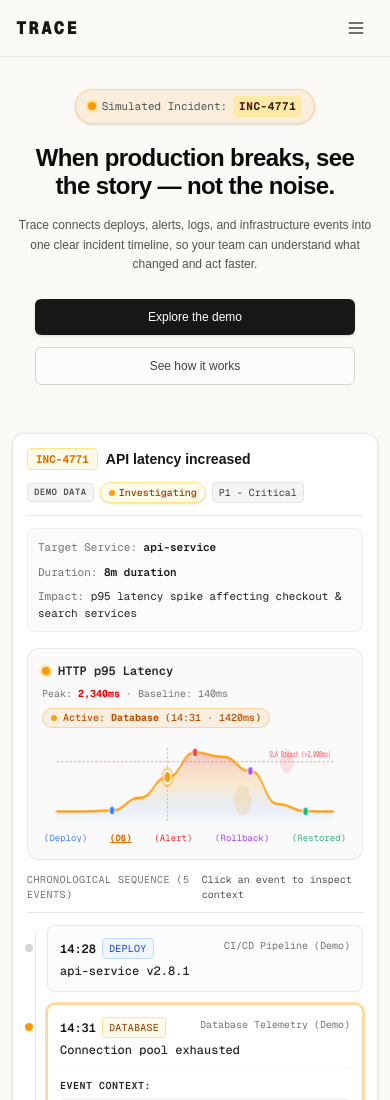
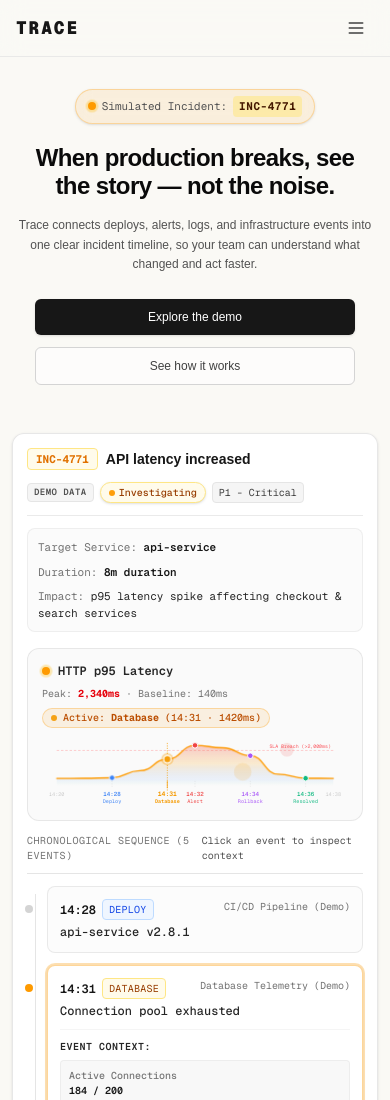
Before and after one commit to NADAVAPALLI-SAI-PRANAV-BHASKAR/TRACE-FRONTEND-CHALLENGE, a Next.js app: page / in a window 390 px wide. Shown: the top 1100 px of the page. Built offline with nearby package versions, Linux system fonts and the light colour scheme.

Commit message:
Polish responsive layouts

```diff
--- a/components/LatencyChart.tsx
+++ b/components/LatencyChart.tsx
@@ -55,16 +55,17 @@
 export function LatencyChart({ data, selectedEventId, onSelectEvent }: LatencyChartProps) {
   const maxLatency = Math.max(...data.map((d) => d.latencyMs));
   const minLatency = Math.min(...data.map((d) => d.latencyMs));
-  const chartHeight = 85;
+  const graphAreaHeight = 78;
+  const totalSvgHeight = 112;
   const chartWidth = 500;
   const paddingX = 24;
-  const paddingY = 14;
+  const paddingY = 12;
 
   const points = data.map((d, index) => {
     const x = paddingX + (index / (data.length - 1)) * (chartWidth - paddingX * 2);
     // Invert y: high latency is near the top
     const normalizedY = (d.latencyMs - minLatency) / (maxLatency - minLatency || 1);
-    const y = chartHeight - paddingY - normalizedY * (chartHeight - paddingY * 2);
+    const y = graphAreaHeight - paddingY - normalizedY * (graphAreaHeight - paddingY * 2);
     return { x, y, ...d };
   });
 
@@ -79,7 +80,7 @@
   }, "");
 
   // Area under the curve
-  const areaD = `${pathD} L ${points[points.length - 1].x} ${chartHeight - 2} L ${points[0].x} ${chartHeight - 2} Z`;
+  const areaD = `${pathD} L ${points[points.length - 1].x} ${graphAreaHeight} L ${points[0].x} ${graphAreaHeight} Z`;
 
   const activePoint = points.find((pt) => pt.eventId && pt.eventId === selectedEventId);
 
@@ -117,12 +118,11 @@
         )}
       </div>
 
-      <div className="relative w-full overflow-hidden">
+      <div className="relative w-full">
         <svg
-          viewBox={`0 0 ${chartWidth} ${chartHeight}`}
-          className="w-full h-22 overflow-visible cursor-pointer select-none"
-          preserveAspectRatio="none"
-          aria-label="API Latency trend chart synchronized with timeline events"
+          viewBox={`0 0 ${chartWidth} ${totalSvgHeight}`}
+          className="w-full h-auto overflow-visible select-none"
+          aria-label="API Latency trend chart with exact-aligned timestamp nodes"
           role="img"
         >
           <defs>
@@ -144,9 +144,9 @@
           {/* SLA Threshold Reference Line (2000ms) */}
           <line
             x1={paddingX}
-            y1={chartHeight - paddingY - ((2000 - minLatency) / (maxLatency - minLatency)) * (chartHeight - paddingY * 2)}
+            y1={graphAreaHeight - paddingY - ((2000 - minLatency) / (maxLatency - minLatency)) * (graphAreaHeight - paddingY * 2)}
             x2={chartWidth - paddingX}
-            y2={chartHeight - paddingY - ((2000 - minLatency) / (maxLatency - minLatency)) * (chartHeight - paddingY * 2)}
+            y2={graphAreaHeight - paddingY - ((2000 - minLatency) / (maxLatency - minLatency)) * (graphAreaHeight - paddingY * 2)}
             stroke="currentColor"
             strokeDasharray="4 3"
             className="text-red-400/50 dark:text-red-500/50"
@@ -154,7 +154,7 @@
           />
           <text
             x={chartWidth - paddingX - 4}
-            y={chartHeight - paddingY - ((2000 - minLatency) / (maxLatency - minLatency)) * (chartHeight - paddingY * 2) - 4}
+            y={graphAreaHeight - paddingY - ((2000 - minLatency) / (maxLatency - minLatency)) * (graphAreaHeight - paddingY * 2) - 4}
             textAnchor="end"
             className="fill-red-500 dark:fill-red-400 text-[8px] font-mono opacity-80"
           >
@@ -171,7 +171,7 @@
                 x1={activePoint.x}
                 y1={paddingY - 4}
                 x2={activePoint.x}
-                y2={chartHeight - 4}
+                y2={graphAreaHeight + 8}
                 stroke={activePoint.eventId && EVENT_COLORS[activePoint.eventId] ? EVENT_COLORS[activePoint.eventId].fill : "rgba(245, 158, 11, 0.6)"}
                 strokeWidth="1.5"
                 strokeDasharray="2 2"
@@ -243,58 +243,81 @@
 
             return null;
           })}
+          {/* Exact-aligned Axis Timestamps and Node Labels inside SVG */}
+          {points.map((pt, i) => {
+            const hasEvent = Boolean(pt.eventId);
+            const isSelected = pt.eventId && pt.eventId === selectedEventId;
+            const config = pt.eventId ? EVENT_COLORS[pt.eventId] : null;
+
+            // Only render timestamp labels for start, end, and incident events
+            if (i === 0 || i === points.length - 1 || hasEvent) {
+              const labelColor = isSelected
+                ? config?.fill || "#ffffff"
+                : config
+                ? config.fill
+                : "currentColor";
+
+              return (
+                <g
+                  key={`label-${i}`}
+                  className={hasEvent ? "cursor-pointer" : "pointer-events-none"}
+                  onClick={() => pt.eventId && onSelectEvent?.(pt.eventId)}
+                >
+                  {/* Subtle connecting tick mark directly below dot */}
+                  {hasEvent && (
+                    <line
+                      x1={pt.x}
+                      y1={graphAreaHeight - paddingY + 4}
+                      x2={pt.x}
+                      y2={graphAreaHeight + 4}
+                      stroke={isSelected ? config?.fill || "currentColor" : "currentColor"}
+                      strokeWidth={isSelected ? 1.5 : 1}
+                      strokeDasharray={isSelected ? undefined : "2 2"}
+                      opacity={isSelected ? 0.8 : 0.25}
+                      className={isSelected ? "" : "text-neutral-400 dark:text-neutral-600"}
+                    />
+                  )}
+
+                  {/* Primary Timestamp directly under dot X */}
+                  <text
+                    x={pt.x}
+                    y={graphAreaHeight + 17}
+                    textAnchor="middle"
+                    className={`font-mono transition-all duration-150 select-none ${
+                      isSelected
+                        ? "font-bold text-[10.5px]"
+                        : hasEvent
+                        ? "font-semibold text-[9.5px] hover:opacity-100"
+                        : "text-[8.5px] fill-neutral-400 dark:fill-neutral-600"
+                    }`}
+                    fill={hasEvent ? labelColor : undefined}
+                    opacity={isSelected ? 1 : hasEvent ? 0.9 : 0.5}
+                  >
+                    {pt.time}
+                  </text>
+
+                  {/* Secondary Label (Deploy, DB, Alert, etc.) */}
+                  {hasEvent && config && (
+                    <text
+                      x={pt.x}
+                      y={graphAreaHeight + 28}
+                      textAnchor="middle"
+                      className={`font-mono text-[8.5px] transition-all duration-150 select-none ${
+                        isSelected ? "font-bold" : "font-medium"
+                      }`}
+                      fill={labelColor}
+                      opacity={isSelected ? 1 : 0.8}
+                    >
+                      {config.label}
+                    </text>
+                  )}
+                </g>
+              );
+            }
+
+            return null;
+          })}
         </svg>
-      </div>
-
-      {/* Axis timestamps synchronized with timeline events & colors */}
-      <div className="flex justify-between items-center text-[9px] sm:text-[10px] font-mono text-neutral-400 dark:text-neutral-500 mt-1.5 px-0.5 sm:px-1 overflow-x-hidden gap-1">
-        <span className="hidden xs:inline">14:20</span>
-        <button
-          type="button"
-          onClick={() => onSelectEvent?.("evt-1")}
-          className={`transition-all hover:underline truncate ${
-            selectedEventId === "evt-1" ? "text-blue-600 dark:text-blue-400 underline font-bold" : "text-blue-600/80 dark:text-blue-400/80"
-          }`}
-        >
-          <span className="hidden sm:inline">14:28 </span>(Deploy)
-        </button>
-        <button
-          type="button"
-          onClick={() => onSelectEvent?.("evt-2")}
-          className={`transition-all hover:underline truncate ${
-            selectedEventId === "evt-2" ? "text-amber-600 dark:text-amber-400 underline font-bold" : "text-amber-600/80 dark:text-amber-400/80"
-          }`}
-        >
-          <span className="hidden sm:inline">14:31 </span>(DB)
-        </button>
-        <button
-          type="button"
-          onClick={() => onSelectEvent?.("evt-3")}
-          className={`transition-all hover:underline truncate ${
-            selectedEventId === "evt-3" ? "text-red-600 dark:text-red-400 underline font-bold" : "text-red-600/80 dark:text-red-400/80"
-          }`}
-        >
-          <span className="hidden sm:inline">14:32 </span>(Alert)
-        </button>
-        <button
-          type="button"
-          onClick={() => onSelectEvent?.("evt-4")}
-          className={`transition-all hover:underline truncate ${
-            selectedEventId === "evt-4" ? "text-purple-600 dark:text-purple-400 underline font-bold" : "text-purple-600/80 dark:text-purple-400/80"
-          }`}
-        >
-          <span className="hidden sm:inline">14:34 </span>(Rollback)
-        </button>
-        <button
-          type="button"
-          onClick={() => onSelectEvent?.("evt-5")}
-          className={`transition-all hover:underline truncate ${
-            selectedEventId === "evt-5" ? "text-emerald-600 dark:text-emerald-400 underline font-bold" : "text-emerald-600/80 dark:text-emerald-400/80"
-          }`}
-        >
-          <span className="hidden sm:inline">14:36 </span>(Restored)
-        </button>
-        <span className="hidden xs:inline">14:38</span>
       </div>
     </div>
   );
```
